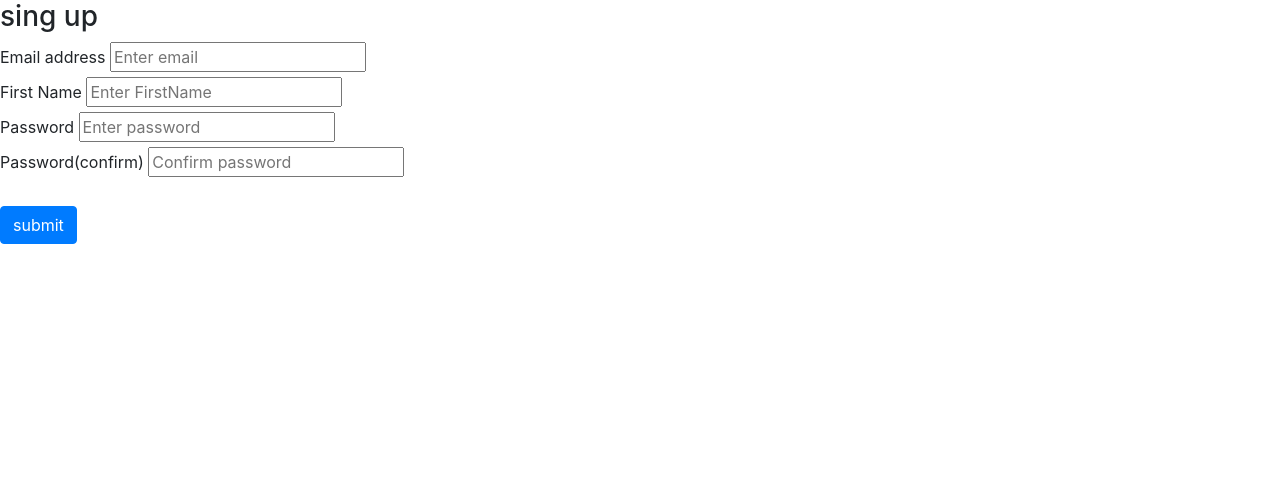
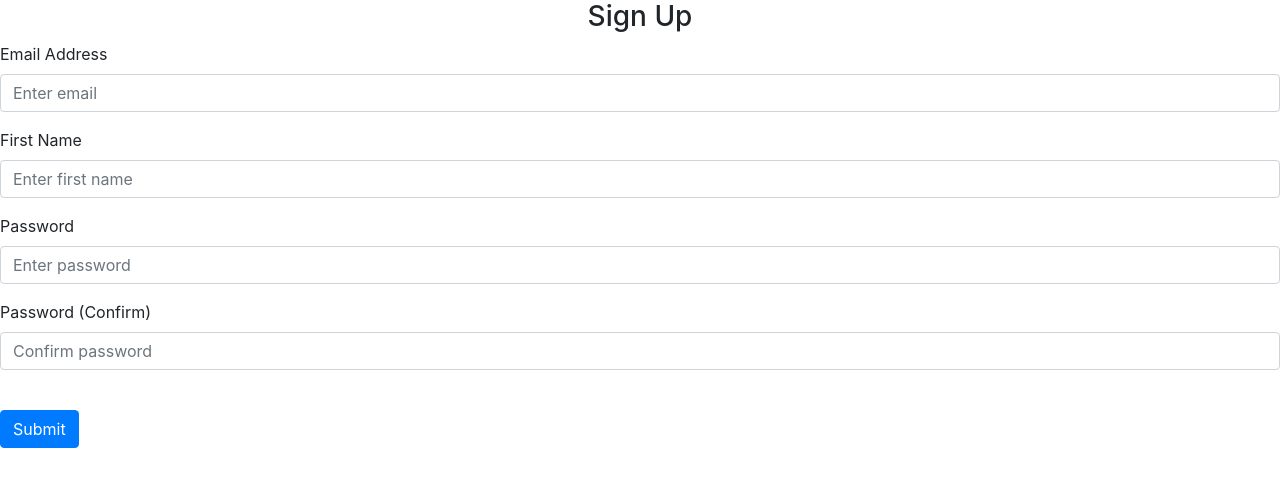
Before and after one commit to niiife1/flask_app, a Flask app: page /sing-up in a window 1280 px wide. Shown: the part 56-543 px from the top of the page. Run offline with Flask 2, Linux system fonts and the light colour scheme; some libraries are stand-ins or nearby versions.

Commit message:
fixed error

```diff
--- a/website/templates/sing_up.html
+++ b/website/templates/sing_up.html
@@ -1,50 +1,48 @@
-{% extends "base.html" %} {% block title %}sing_Up{% endblock %}
-{% block content %}
+{% extends "base.html" %} {% block title %}Sign Up{% endblock %} {% block
+    content %}
     <form method="POST">
-    <h3 aling="center">sing up</h3>
-    <div class="from-group">
-        <label for="email">Email address
-        </label>
+      <h3 align="center">Sign Up</h3>
+      <div class="form-group">
+        <label for="email">Email Address</label>
         <input
           type="email"
-        class="from-control"
+          class="form-control"
           id="email"
           name="email"
           placeholder="Enter email"
         />
       </div>
-    <div class="from-group">
+      <div class="form-group">
         <label for="firstName">First Name</label>
         <input
-        type="first_name"
-        class="from-control"
-        id="FirstName"
-        name="FirstName"
-        placeholder="Enter FirstName"
-        >
+          type="text"
+          class="form-control"
+          id="firstName"
+          name="firstName"
+          placeholder="Enter first name"
+        />
       </div>
-    <div class="from-group">
+      <div class="form-group">
         <label for="password1">Password</label>
         <input
           type="password"
-        class="from-control"
+          class="form-control"
           id="password1"
           name="password1"
           placeholder="Enter password"
-        >
+        />
       </div>
-    <div class="from-group">
-        <label for="password2">Password(confirm)</label>
+      <div class="form-group">
+        <label for="password2">Password (Confirm)</label>
         <input
           type="password"
-        class="from-control"
+          class="form-control"
           id="password2"
           name="password2"
           placeholder="Confirm password"
-        >
+        />
       </div>
       <br />
-    <button type="submit"
-    class="btn btn-primary">submit</button>
+      <button type="submit" class="btn btn-primary">Submit</button>
     </form>
     {% endblock %}
```
Also changed, not shown: website/templates/login.html (+15 -14 lines). Lines whose indentation alone changed are shown as unchanged.
